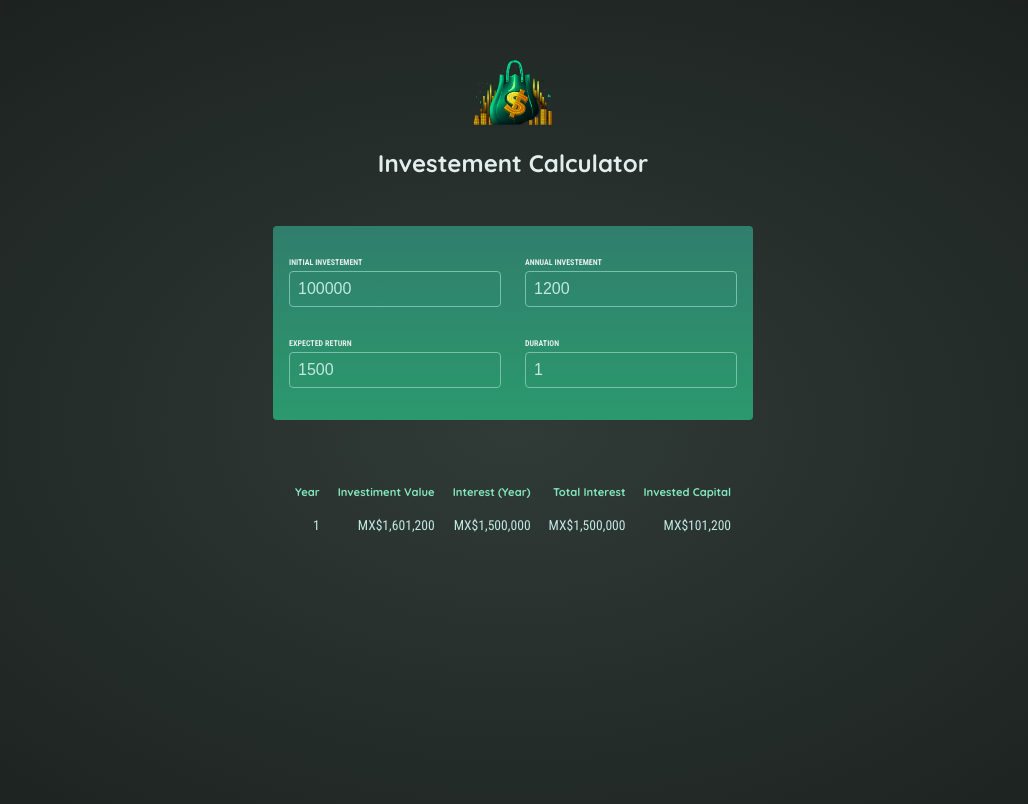
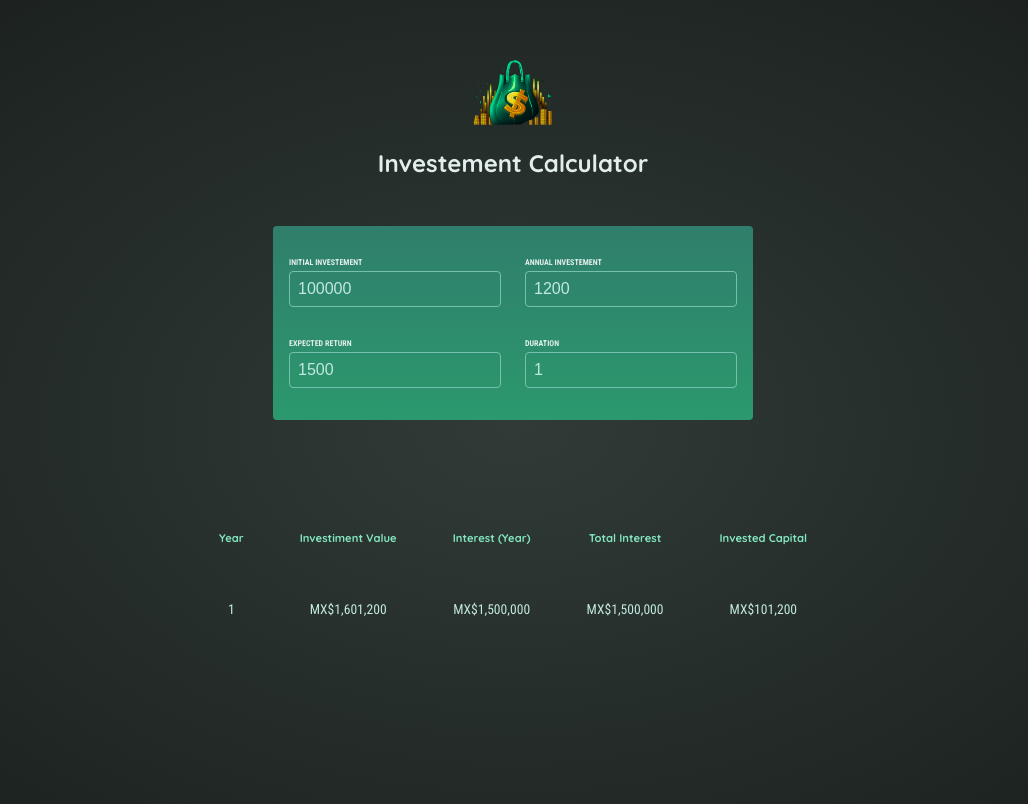
Before and after one commit to SantiCM/Investement-Cal, a React (Vite) app: page / in a window 1280 px wide. Shown: the top 804 px of the page, without its empty margins (127-1155 px from the left). Built offline with nearby package versions, Linux system fonts and the light colour scheme.

Commit message:
Estilos arreglados

```diff
--- a/src/index.css
+++ b/src/index.css
@@ -1,4 +1,4 @@
-@import url('https://fonts.googleapis.com/css2?family=Quicksand:wght@400;700&family=Roboto+Condensed:wght@400;700&display=swap');
+@import url("https://fonts.googleapis.com/css2?family=Quicksand:wght@400;700&family=Roboto+Condensed:wght@400;700&display=swap");
 
 * {
   box-sizing: border-box;
@@ -6,7 +6,7 @@
 
 body {
   margin: 0;
-  font-family: 'Quicksand', sans-serif;
+  font-family: "Quicksand", sans-serif;
   -webkit-font-smoothing: antialiased;
   -moz-osx-font-smoothing: grayscale;
   background: radial-gradient(#303b37, #1a1f1d);
@@ -18,7 +18,6 @@ body {
   text-align: center;
   margin: 3rem auto;
 }
-
 
 #header img {
   width: 5rem;
@@ -48,7 +47,7 @@ body {
 #user-input label {
   display: block;
   margin-bottom: 0.25rem;
-  font-family: 'Roboto Condensed', sans-serif;
+  font-family: "Roboto Condensed", sans-serif;
   font-size: 0.5rem;
   font-weight: bold;
   text-transform: uppercase;
@@ -66,11 +65,11 @@ body {
 
 #result {
   max-width: 50rem;
-  margin: 2rem auto;
-  padding: 1rem;
+  margin: 1rem auto;
+  padding: 1.5rem;
   table-layout: fixed;
-  border-spacing: 1rem;
-  text-align: right;
+  border-spacing: 3.4rem;
+  text-align: center;
 }
 
 #result thead {
@@ -79,7 +78,7 @@ body {
 }
 
 #result tbody {
-  font-family: 'Roboto Condensed', sans-serif;
+  font-family: "Roboto Condensed", sans-serif;
   font-size: 0.85rem;
   color: #c2e9e0;
 }
```
